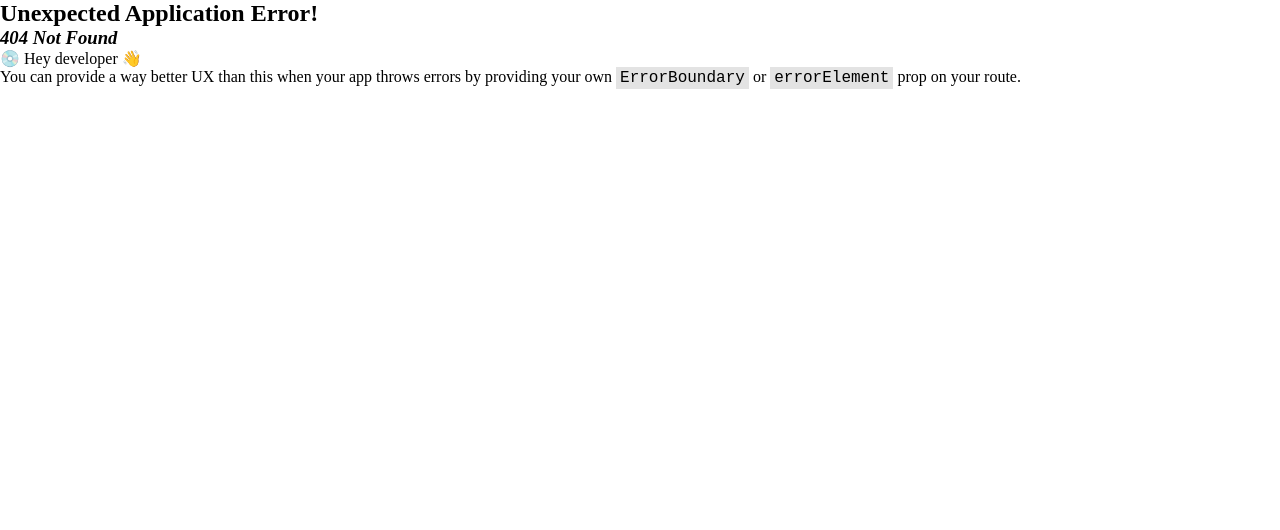
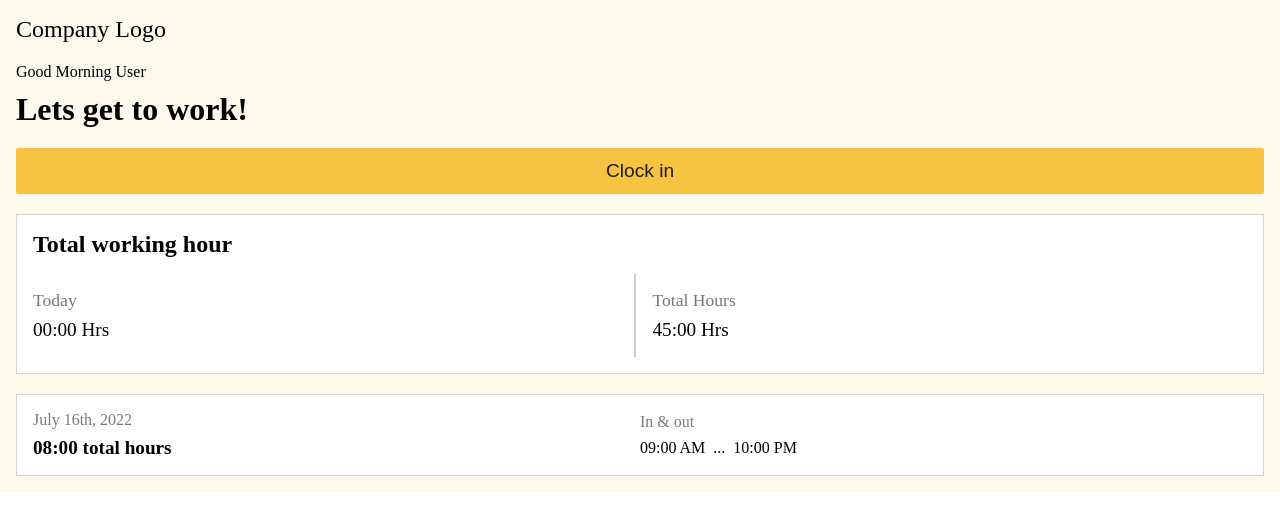
Before and after one commit to macin-dev/time-tracker, a React (Vite) app: page /checker in a window 1280 px wide. Before the commit this address had no page. Shown: the top 530 px of the page. Built offline with nearby package versions, Linux system fonts and the light colour scheme.

Commit message:
developing the UI home section for workers

```diff
--- /dev/null
+++ b/src/components/cardworkedhours/CardWorkedHours.jsx
@@ -0,0 +1,22 @@
+import "./CardWorkedHours.scss";
+
+const CardWorkedHours = () => {
+  return (
+    <aside className="card-work-hours">
+      <div className="card-work-hours__general">
+        <span className="card-work-hours__date">July 16th, 2022</span>
+        <span className="card-work-hours__total">08:00 total hours</span>
+      </div>
+      <div className="card-work-hours__general">
+        <span className="total-hours__title">In & out</span>
+        <div className="total-hours">
+          <span className="work-hour">09:00 AM</span>
+          <span>...</span>
+          <span className="work-hour">10:00 PM</span>
+        </div>
+      </div>
+    </aside>
+  );
+};
+
+export default CardWorkedHours;
--- /dev/null
+++ b/src/components/cardworkedhours/CardWorkedHours.scss
@@ -0,0 +1,37 @@
+$border-color: #d4d4d4;
+
+.card-work-hours {
+  display: flex;
+  align-items: center;
+  background-color: #fff;
+  border: 1px solid $border-color;
+  padding: 1rem;
+}
+
+.card-work-hours__general {
+  display: flex;
+  flex-direction: column;
+  gap: 0.5rem;
+  flex-grow: 1;
+  flex-shrink: 0;
+  flex-basis: 0;
+}
+
+.card-work-hours__date {
+  color: #7b7a7a;
+}
+
+.card-work-hours__total {
+  font-size: 1.2rem;
+  font-weight: 600;
+}
+
+.total-hours__title {
+  color: #7b7a7a;
+}
+
+.total-hours {
+  display: flex;
+  flex-wrap: wrap;
+  gap: 0.5rem;
+}
--- a/src/main.jsx
+++ b/src/main.jsx
@@ -11,6 +11,7 @@ import {
 import UserTable from "./pages/users/UserTable.jsx";
 import Clasroom from "./pages/classroom/Clasroom.jsx";
 import Checker from "./pages/checador/Checker.jsx";
+import Employee from "./pages/employee/Employee.jsx";
 
 const router = createBrowserRouter(
   createRoutesFromElements(
@@ -20,6 +21,7 @@ const router = createBrowserRouter(
         <Route path="users" element={<UserTable />} />
       </Route>
       <Route path="checador" element={<Checker />} />
+      <Route path="checker" element={<Employee />} />
     </>
   )
 );
--- a/src/pages/checador/Checker.scss
+++ b/src/pages/checador/Checker.scss
@@ -2,8 +2,9 @@
   width: 100vw;
   height: 100vh;
   display: flex;
-  justify-content: center;
-  align-items: start;
+  flex-direction: column;
+  align-items: center;
+  justify-content: start;
   background-color: #f4f4f4;
   padding: 1rem;
 }
--- /dev/null
+++ b/src/pages/employee/Employee.jsx
@@ -0,0 +1,35 @@
+import CardWorkedHours from "../../components/cardworkedhours/CardWorkedHours";
+import "./Employee.scss";
+
+const Employee = () => {
+  return (
+    <section className="app-work">
+      <div className="app-work__header">Company Logo</div>
+
+      <div className="app-work__text">
+        <span className="app-wor__user">Good Morning User</span>
+        <span className="app-work__tw">Lets get to work!</span>
+      </div>
+
+      <button className="clock-in__btn">Clock in</button>
+
+      <section className="card-working-hours">
+        <h2>Total working hour</h2>
+        <div className="subcard-working-hours">
+          <div className="subcard-woring-hours__today">
+            <span className="subcard-text">Today</span>
+            <span className="subcard-hours">00:00 Hrs</span>
+          </div>
+          <div className="subcard-woring-hours__total">
+            <span className="subcard-text">Total Hours</span>
+            <span className="subcard-hours">45:00 Hrs</span>
+          </div>
+        </div>
+      </section>
+
+      <CardWorkedHours />
+    </section>
+  );
+};
+
+export default Employee;
--- /dev/null
+++ b/src/pages/employee/Employee.scss
@@ -0,0 +1,99 @@
+// Responsiveness
+$mobile-breakpoint: 375px;
+$tablet-breakpoint: 960px;
+$desktop-breakpoint: 1440px;
+
+$bg-app: #fef9eb;
+$main-color: #f7c343;
+
+.app-work {
+  display: flex;
+  flex-direction: column;
+  gap: 20px;
+  min-width: $mobile-breakpoint;
+  background-color: $bg-app;
+  padding: 1rem;
+}
+
+.app-work__tw {
+  font-size: 2rem;
+  font-weight: 600;
+}
+
+.app-work__header {
+  font-size: 1.5rem;
+}
+
+.app-work__text {
+  display: flex;
+  flex-direction: column;
+  gap: 10px;
+}
+
+// Buttton Style
+.clock-in__btn {
+  display: flex;
+  justify-content: center;
+  align-items: center;
+  background-color: $main-color;
+  border-radius: 2px;
+  padding: 0.75rem;
+  color: #1d1d1d;
+  border: none;
+  font-size: 1.2rem;
+}
+
+// Card Working Hours
+.card-working-hours {
+  background-color: #fff;
+  border: 1px solid #d4d4d4;
+  padding: 1rem 0;
+}
+
+.card-working-hours > h2 {
+  font-size: 1.5rem;
+  font-weight: 600;
+  padding: 0 1rem 1rem 1rem;
+}
+
+.subcard-working-hours {
+  display: flex;
+}
+
+.subcard-woring-hours__today {
+  display: flex;
+  flex-direction: column;
+  flex-grow: 1;
+  gap: 0.5rem;
+  position: relative;
+  padding: 1rem;
+  font-size: 1.2rem;
+}
+
+.subcard-woring-hours__today::after {
+  content: "";
+  width: 2px;
+  background-color: #ccc;
+  height: 100%;
+  position: absolute;
+  top: 0;
+  right: 0;
+}
+
+.subcard-woring-hours__total {
+  display: flex;
+  flex-direction: column;
+  flex-grow: 1;
+  gap: 0.5rem;
+  padding: 1rem;
+  font-size: 1.2rem;
+}
+
+.subcard-text {
+  font-size: 1.1rem;
+  color: #787777;
+}
+
+.subcard-hours {
+  font-size: 1.2rem;
+}
```
Also changed, not shown: 1 other file (tests, documents, lock files or other folders).
